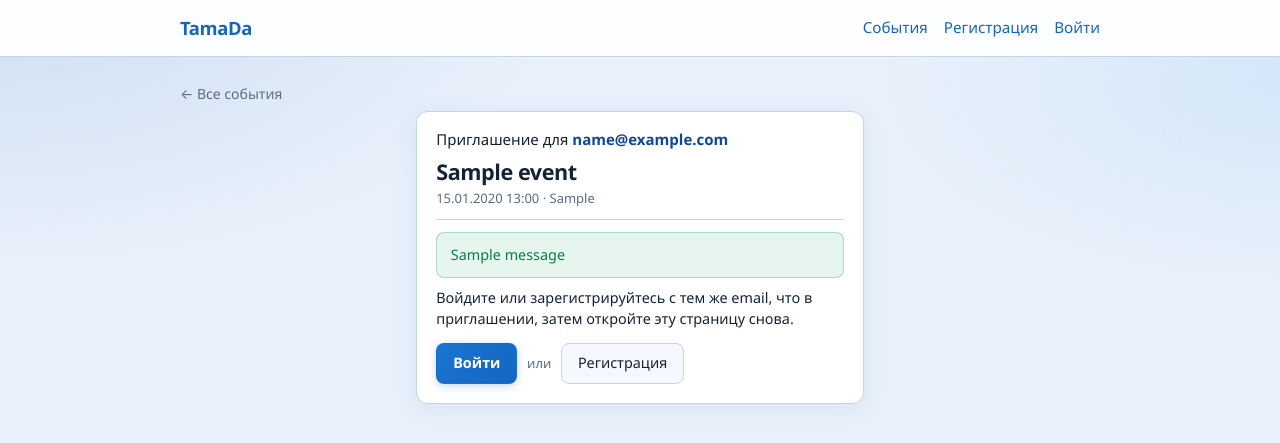
After one commit to PriZraK528/tamada, a Django app: a page that uses templates/events/invitation_accept.html in a window 1280 px wide. The commit adds this page. Shown: the top 443 px of the page. Run offline with Django 4.2, Linux system fonts and the light colour scheme; tables that the repository leaves empty hold one stand-in row (values such as "Sample post"); one stand-in notice (Sample message) is shown.

Commit message:
invations

```diff
--- a/events/api_urls.py
+++ b/events/api_urls.py
@@ -1,10 +1,11 @@
 from django.urls import path
 from rest_framework.routers import DefaultRouter
 
-from .api import EventViewSet, MeEventsList, MeRegistrationsList
+from .api import EventViewSet, InvitationViewSet, MeEventsList, MeRegistrationsList
 
 router = DefaultRouter()
 router.register("events", EventViewSet, basename="event")
+router.register("invitations", InvitationViewSet, basename="invitation")
 
 urlpatterns = [
     path("me/events/", MeEventsList.as_view(), name="api-me-events"),
--- a/events/urls.py
+++ b/events/urls.py
@@ -4,6 +4,7 @@ from . import views
 
 urlpatterns = [
     path("", views.event_list, name="event_list"),
+    path("invitations/<str:token>/", views.invitation_accept, name="invitation_accept"),
     path("events/create/", views.event_create, name="event_create"),
     path("profile/", views.profile, name="profile"),
     path("events/<int:pk>/", views.event_detail, name="event_detail"),
--- a/events/views.py
+++ b/events/views.py
@@ -1,12 +1,17 @@
 from django.contrib import messages
 from django.contrib.auth import login
 from django.contrib.auth.decorators import login_required
-from django.db import IntegrityError
+from django.core.exceptions import ValidationError as DjangoValidationError
+from django.db import IntegrityError, transaction
 from django.db.models import Count, Q
 from django.shortcuts import get_object_or_404, redirect, render
+from django.urls import reverse
+from django.utils.http import url_has_allowed_host_and_scheme
+from urllib.parse import urlencode
 
-from .forms import EventForm, RegistrationCommentForm
-from .models import Event, Registration
+from .forms import EventForm, InvitationEmailForm, RegistrationCommentForm
+from .invitations import create_or_refresh_invitation
+from .models import Event, Invitation, Registration
 from .serializers import RegisterSerializer
 
 
@@ -19,11 +24,19 @@ def signup(request):
         user = serializer.save()
         login(request, user, backend="django.contrib.auth.backends.ModelBackend")
         messages.success(request, "Регистрация выполнена. Вы вошли в систему.")
+        next_url = request.POST.get("next") or request.GET.get("next")
+        if next_url and url_has_allowed_host_and_scheme(
+            url=next_url,
+            allowed_hosts={request.get_host()},
+            require_https=request.is_secure(),
+        ):
+            return redirect(next_url)
         return redirect("event_list")
+    next_value = (request.POST.get("next") if submitted else None) or request.GET.get("next", "")
     return render(
         request,
         "registration/signup.html",
-        {"serializer": serializer, "submitted": submitted},
+        {"serializer": serializer, "submitted": submitted, "next": next_value},
     )
 
 
@@ -40,8 +53,11 @@ def event_list(request):
 def event_detail(request, pk):
     base_qs = Event.objects.annotate(registrations_count=Count("registrations")).select_related("organizer")
     if request.user.is_authenticated:
+        my_reg_event_ids = Registration.objects.filter(user=request.user).values_list("event_id", flat=True)
         event = get_object_or_404(
-            base_qs.filter(Q(is_public=True) | Q(organizer=request.user)),
+            base_qs.filter(
+                Q(is_public=True) | Q(organizer=request.user) | Q(pk__in=my_reg_event_ids)
+            ),
             pk=pk,
         )
     else:
@@ -51,7 +67,32 @@ def event_detail(request, pk):
     if request.user.is_authenticated:
         registered = Registration.objects.filter(event=event, user=request.user).exists()
 
+    invite_form = InvitationEmailForm()
+    invitations = None
+    if request.user.is_authenticated and request.user.id == event.organizer_id:
+        invitations = Invitation.objects.filter(event=event).order_by("-created_at")
+
     if request.method == "POST" and request.user.is_authenticated:
+        if request.POST.get("send_invite"):
+            if event.organizer_id != request.user.id:
+                messages.error(request, "Только организатор может отправлять приглашения.")
+            else:
+                invite_form = InvitationEmailForm(request.POST)
+                if invite_form.is_valid():
+                    try:
+                        create_or_refresh_invitation(event, invite_form.cleaned_data["email"])
+                        messages.success(
+                            request,
+                            "Приглашение создано. Скопируйте ссылку из списка ниже и отправьте гостю.",
+                        )
+                    except DjangoValidationError as exc:
+                        messages.error(request, " ".join(exc.messages))
+                else:
+                    for errs in invite_form.errors.values():
+                        for err in errs:
+                            messages.error(request, err)
+            return redirect("event_detail", pk=event.pk)
+
         if registered:
             messages.warning(request, "Вы уже записаны на это событие.")
             form = RegistrationCommentForm()
@@ -79,7 +120,84 @@ def event_detail(request, pk):
     return render(
         request,
         "events/event_detail.html",
-        {"event": event, "form": form, "registered": registered},
+        {
+            "event": event,
+            "form": form,
+            "registered": registered,
+            "invite_form": invite_form,
+            "invitations": invitations,
+        },
+    )
+
+
+def invitation_accept(request, token):
+    invitation = get_object_or_404(
+        Invitation.objects.select_related("event", "event__organizer"),
+        token=token,
+    )
+    event = invitation.event
+
+    if invitation.status != Invitation.Status.PENDING:
+        return render(
+            request,
+            "events/invitation_status.html",
+            {"invitation": invitation, "event": event},
+            status=410,
+        )
+
+    if request.method == "POST":
+        if not request.user.is_authenticated:
+            messages.warning(request, "Войдите в аккаунт, чтобы принять приглашение.")
+            next_path = reverse("invitation_accept", kwargs={"token": token})
+            return redirect(f"{reverse('login')}?{urlencode({'next': next_path})}")
+        user_email = (request.user.email or "").strip().lower()
+        if not user_email:
+            messages.error(
+                request,
+                "В профиле не указан email. Укажите в настройках аккаунта тот же адрес, что в приглашении.",
+            )
+            return redirect("invitation_accept", token=token)
+        if user_email != invitation.email:
+            messages.error(
+                request,
+                "Email в вашем профиле не совпадает с адресом в приглашении. Войдите под нужным пользователем или обновите email.",
+            )
+            return redirect("invitation_accept", token=token)
+        if event.organizer_id == request.user.id:
+            messages.error(request, "Организатор не может принять приглашение на своё событие.")
+            return redirect("invitation_accept", token=token)
+
+        if Registration.objects.filter(event=event, user=request.user).exists():
+            invitation.status = Invitation.Status.ACCEPTED
+            invitation.save(update_fields=["status"])
+            messages.info(request, "Вы уже в списке участников.")
+            return redirect("event_detail", pk=event.pk)
+
+        if event.capacity is not None and Registration.objects.filter(event=event).count() >= event.capacity:
+            messages.error(request, "Свободных мест на это событие больше нет.")
+            return redirect("invitation_accept", token=token)
+
+        try:
+            with transaction.atomic():
+                Registration.objects.create(event=event, user=request.user, comment="")
+                invitation.status = Invitation.Status.ACCEPTED
+                invitation.save(update_fields=["status"])
+        except IntegrityError:
+            messages.error(request, "Не удалось завершить запись. Попробуйте ещё раз.")
+            return redirect("invitation_accept", token=token)
+
+        messages.success(request, "Вы записаны на событие по приглашению.")
+        return redirect("event_detail", pk=event.pk)
+
+    login_next = reverse("invitation_accept", kwargs={"token": token})
+    return render(
+        request,
+        "events/invitation_accept.html",
+        {
+            "invitation": invitation,
+            "event": event,
+            "login_next": login_next,
+        },
     )
 
 
--- a/static/css/app.css
+++ b/static/css/app.css
@@ -139,6 +139,27 @@ main h1 {
 
 .muted {
   color: var(--muted);
+}
+
+/* Ссылка «← Все события» и отступы после неё — одинаково на всех страницах */
+.wrap > .page-back {
+  display: inline-block;
+  font-size: 0.875rem;
+  line-height: 1.35;
+  margin: 1.75rem 0 0.45rem;
+}
+
+.wrap > .page-back + h1 {
+  margin-top: 0;
+}
+
+.wrap > .page-back + .event-form-page > h1:first-of-type {
+  margin-top: 0;
+}
+
+.auth-card {
+  max-width: 26rem;
+  margin-inline: auto;
 }
 
 .btn {
@@ -477,3 +498,78 @@ form textarea:focus {
   margin: 0;
   display: inline;
 }
+
+/* Страница приглашения по ссылке */
+.invite-page {
+  max-width: 28rem;
+  margin: 0 auto;
+}
+
+.invite-page__card {
+  padding: 1.1rem 1.2rem 1.15rem;
+}
+
+.invite-page__for-line {
+  margin: 0 0 0.4rem;
+  font-size: 0.9375rem;
+  line-height: 1.45;
+  color: var(--text);
+}
+
+.invite-page__email {
+  font-weight: 600;
+  color: var(--accent-hover);
+  word-break: break-all;
+}
+
+.invite-page .invite-page__title {
+  font-size: 1.35rem;
+  font-weight: 700;
+  letter-spacing: -0.02em;
+  line-height: 1.25;
+  margin: 0 0 0.3rem;
+  color: var(--text);
+}
+
+.invite-page__meta {
+  margin: 0 0 0.75rem;
+  padding-bottom: 0.75rem;
+  border-bottom: 1px solid var(--border);
+  font-size: 0.8125rem;
+  color: var(--muted);
+  line-height: 1.4;
+}
+
+.invite-page__messages {
+  margin-bottom: 0.65rem !important;
+}
+
+.invite-page__hint {
+  margin: 0 0 0.8rem;
+  font-size: 0.9rem;
+  color: var(--text);
+  line-height: 1.45;
+}
+
+.invite-page__session {
+  margin: 0 0 0.65rem;
+  font-size: 0.875rem;
+  color: var(--muted);
+  line-height: 1.45;
+}
+
+.invite-page__actions {
+  display: flex;
+  flex-wrap: wrap;
+  align-items: center;
+  gap: 0.45rem 0.6rem;
+}
+
+.invite-page__divider {
+  font-size: 0.8125rem;
+  color: var(--muted);
+}
+
+.invite-page__form {
+  margin: 0;
+}
--- a/templates/events/event_form.html
+++ b/templates/events/event_form.html
@@ -1,8 +1,8 @@
 {% extends "base.html" %}
 {% block title %}{{ title_page }} — TamaDa{% endblock %}
 {% block content %}
+  <a class="page-back muted" href="{% url 'event_list' %}">← Все события</a>
   <div class="event-form-page">
-    <p class="muted" style="margin: 0 0 0.25rem"><a href="{% url 'event_list' %}">← Все события</a></p>
     <h1>{{ title_page }}</h1>
     {% if event %}
       <p class="lead">Измените данные события и сохраните. Участники увидят обновления на странице события.</p>
--- /dev/null
+++ b/templates/events/invitation_accept.html
@@ -0,0 +1,49 @@
+{% extends "base.html" %}
+{% block title %}Приглашение — {{ event.title }} — TamaDa{% endblock %}
+{% block content %}
+  <a class="page-back muted" href="{% url 'event_list' %}">← Все события</a>
+  <div class="invite-page">
+    <article class="card invite-page__card">
+      <p class="invite-page__for-line">
+        Приглашение для <span class="invite-page__email">{{ invitation.email }}</span>
+      </p>
+      <h1 class="invite-page__title">{{ event.title }}</h1>
+      <p class="invite-page__meta">
+        {{ event.starts_at|date:"d.m.Y H:i" }}{% if event.location %} · {{ event.location }}{% endif %}
+      </p>
+
+      {% if messages %}
+        <ul class="messages invite-page__messages">
+          {% for message in messages %}
+            <li class="{{ message.tags }}">{{ message }}</li>
+          {% endfor %}
+        </ul>
+      {% endif %}
+
+      <p class="invite-page__hint">
+        {% if user.is_authenticated %}
+          Email в профиле должен совпадать с приглашением — тогда запись подтверждается кнопкой ниже.
+        {% else %}
+          Войдите или зарегистрируйтесь с тем же email, что в приглашении, затем откройте эту страницу снова.
+        {% endif %}
+      </p>
+
+      {% if not user.is_authenticated %}
+        <div class="invite-page__actions">
+          <a class="btn btn-primary" href="{% url 'login' %}?next={{ login_next|urlencode }}">Войти</a>
+          <span class="invite-page__divider">или</span>
+          <a class="btn" href="{% url 'signup' %}?next={{ login_next|urlencode }}">Регистрация</a>
+        </div>
+      {% else %}
+        <p class="invite-page__session">
+          Сейчас вы вошли как <strong>{{ user.get_username }}</strong>{% if user.email %}
+            · email в профиле: <strong>{{ user.email }}</strong>{% else %} · <span class="muted">в профиле не указан email</span>{% endif %}
+        </p>
+        <form class="invite-page__form" method="post">
+          {% csrf_token %}
+          <button type="submit" class="btn btn-primary">Принять приглашение и записаться</button>
+        </form>
+      {% endif %}
+    </article>
+  </div>
+{% endblock %}
--- a/templates/events/profile.html
+++ b/templates/events/profile.html
@@ -1,6 +1,7 @@
 {% extends "base.html" %}
 {% block title %}Профиль — TamaDa{% endblock %}
 {% block content %}
+  <a class="page-back muted" href="{% url 'event_list' %}">← Все события</a>
   <h1>Профиль</h1>
   <p class="lead">{{ user.username }}{% if user.get_full_name %} · {{ user.get_full_name }}{% endif %}{% if user.email %} · {{ user.email }}{% endif %}</p>
 
--- a/templates/registration/login.html
+++ b/templates/registration/login.html
@@ -1,9 +1,10 @@
 {% extends "base.html" %}
 {% block title %}Вход — TamaDa{% endblock %}
 {% block content %}
+  <a class="page-back muted" href="{% url 'event_list' %}">← Все события</a>
   <h1>Вход</h1>
   <p class="lead">Войдите, чтобы создавать события и записываться на них.</p>
-  <section class="card" style="max-width: 420px">
+  <section class="card auth-card">
     <form method="post" action="{% url 'login' %}">
       {% csrf_token %}
       {% if form.non_field_errors %}
--- a/templates/registration/signup.html
+++ b/templates/registration/signup.html
@@ -1,11 +1,15 @@
 {% extends "base.html" %}
 {% block title %}Регистрация — TamaDa{% endblock %}
 {% block content %}
+  <a class="page-back muted" href="{% url 'event_list' %}">← Все события</a>
   <h1>Регистрация</h1>
   <p class="lead">Создайте аккаунт, чтобы создавать события и записываться на них.</p>
-  <section class="card" style="max-width: 480px">
+  <section class="card auth-card">
     <form method="post" action="{% url 'signup' %}" novalidate>
       {% csrf_token %}
+      {% if next %}
+        <input type="hidden" name="next" value="{{ next }}" />
+      {% endif %}
       {% if submitted and serializer.errors.non_field_errors %}
         <ul class="errorlist">
           {% for err in serializer.errors.non_field_errors %}<li>{{ err }}</li>{% endfor %}
```
Also changed, not shown: events/admin.py (+21 -2 lines), events/api.py (+39 -4 lines), events/forms.py (+12 -0 lines), events/invitations.py (added, +33 -0 lines), events/models.py (+44 -0 lines), events/serializers.py (+30 -1 lines), templates/events/event_detail.html (+47 -1 lines), templates/events/invitation_status.html (added, +12 -0 lines), events/migrations/0003_invitation.py (added).
